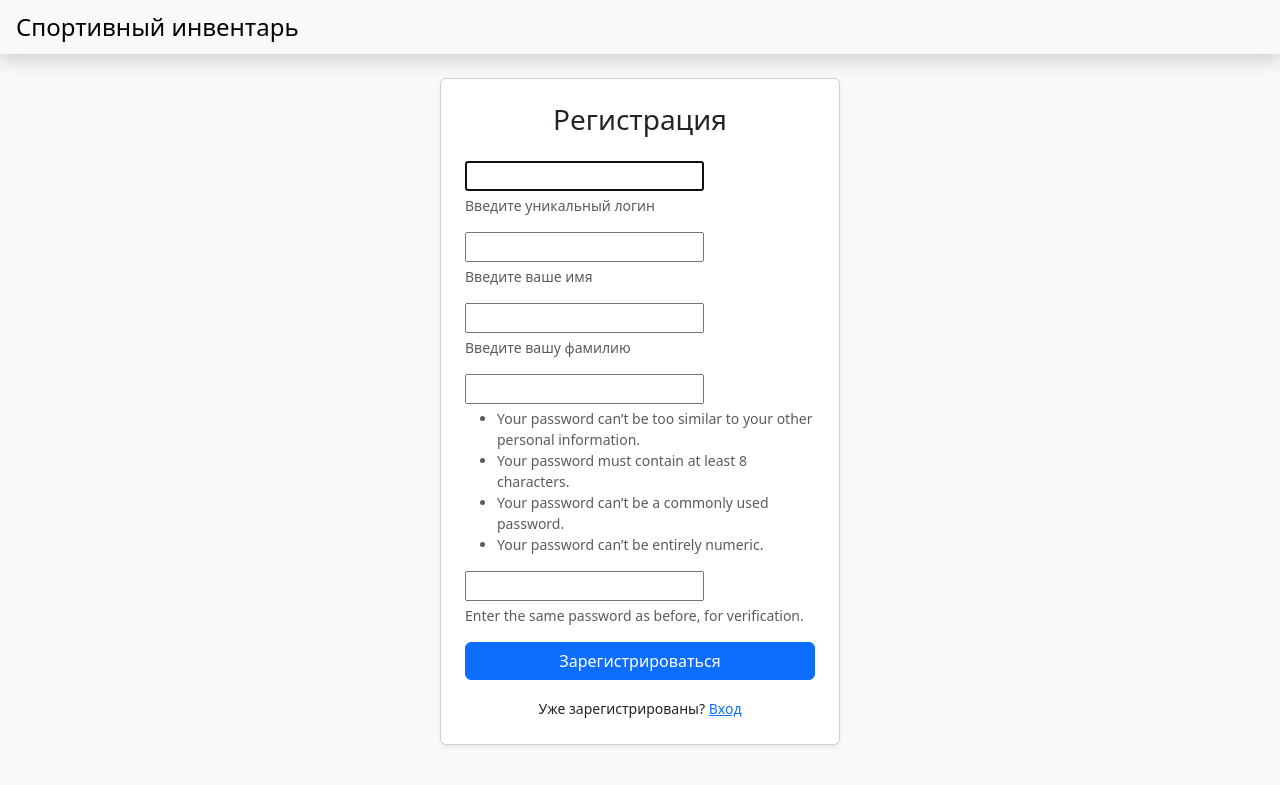
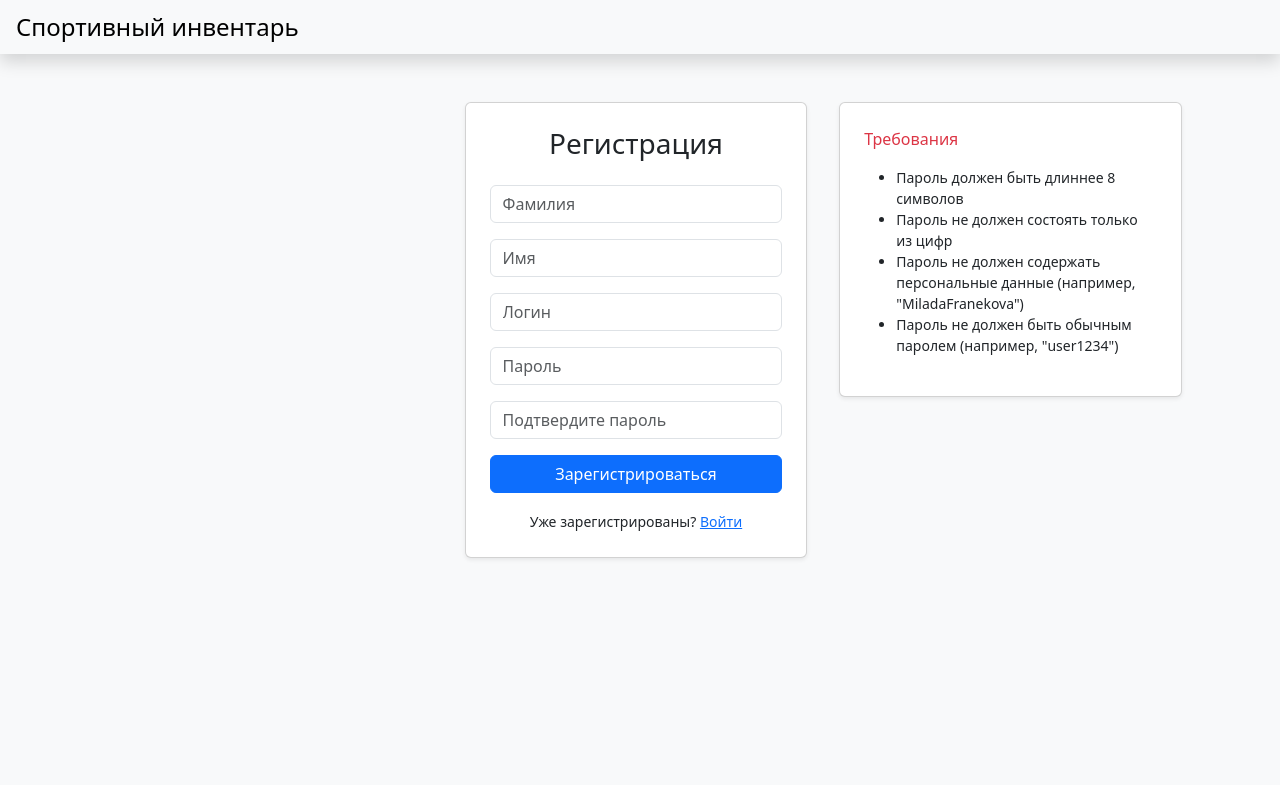
Before and after one commit to BetterLuckNextLife/sportinventory, a Django app: page /register/ in a window 1280 px wide. Shown: the top 785 px of the page. Run offline with Django 5.2, Linux system fonts and the light colour scheme; some libraries are stand-ins or nearby versions.

Commit message:
Обновлён дизайн некоторых страниц
Обновлены страницы: входа, регистрации, инвентаря, справки.

```diff
--- a/manager/templates/login.html
+++ b/manager/templates/login.html
@@ -17,7 +17,7 @@
             </div>
         </nav>
 
-        <div class="d-flex justify-content-center align-items-center align-self-center" style="margin-top: 10%;">
+        <div class="d-flex justify-content-center align-items-center align-self-center mt-5">
             <div class="card shadow-sm p-4" style="width: 400px;">
                 <h3 class="text-center mb-4">Войти</h3>
                 <form method="post">
--- a/manager/templates/register.html
+++ b/manager/templates/register.html
@@ -7,6 +7,11 @@
         <meta name="viewport" content="width=device-width, initial-scale=1.0">
         <title>Регистрация</title>
         <link href="https://cdn.jsdelivr.net/npm/bootstrap@5.3.0/dist/css/bootstrap.min.css" rel="stylesheet">
+        <style>
+            ::-webkit-scrollbar {
+                display: none;
+            }
+        </style>
     </head>
 
     <body class="bg-light">
@@ -17,48 +22,60 @@
             </div>
         </nav>
 
-        <div class="mt-4 container d-flex justify-content-center align-items-center">
-            <div class="card shadow-sm p-4" style="width: 400px;">
+        <!-- Контейнер -->
+        <div class="container d-flex flex-row mt-5 justify-content-center align-items-center">
+            <!-- Отступ -->
+            <div class="mx-3" style="width: 400px;"></div>
+
+            <!-- Форма регистрации -->
+            <div class="card mx-3 p-4 shadow-sm" style="width: 400px;">
                 <h3 class="text-center mb-4">Регистрация</h3>
                 <form method="post">
                     {% csrf_token %}
-
-                    <!-- Логин -->
+                    <!-- Фамилия -->
                     <div class="mb-3">
-                        {{ form.username }}
-                        <div class="form-text">{{ form.username.help_text }}</div>
+                        <input type="text" class="form-control" id="last_name" name="last_name" placeholder="Фамилия" required>
                     </div>
 
                     <!-- Имя -->
                     <div class="mb-3">
-                        {{ form.first_name }}
-                        <div class="form-text">{{ form.first_name.help_text }}</div>
+                        <input type="text" class="form-control" id="first_name" name="first_name" placeholder="Имя" required>
                     </div>
 
-                    <!-- Фамилия -->
+                    <!-- Логин -->
                     <div class="mb-3">
-                        {{ form.last_name }}
-                        <div class="form-text">{{ form.last_name.help_text }}</div>
+                        <input type="text" class="form-control" id="username" name="username" placeholder="Логин" required>
                     </div>
 
                     <!-- Пароль -->
-                    <div class="mb-3">
-                        {{ form.password1 }}
-                        <div class="form-text">{{ form.password1.help_text }}</div>
+                    <div class="mb-1">
+                        <input type="text" class="form-control" id="password1" name="password1" placeholder="Пароль" required>
                     </div>
 
                     <!-- Подтверждение пароля -->
-                    <div class="mb-3">
-                        {{ form.password2 }}
-                        <div class="form-text">{{ form.password2.help_text }}</div>
+                    <div class="my-3">
+                        <input type="text" class="form-control" id="password2" name="password2" placeholder="Подтвердите пароль" required>
                     </div>
 
                     <!-- Кнопка отправки -->
                     <button type="submit" class="btn btn-primary w-100">Зарегистрироваться</button>
                 </form>
                 <div class="text-center mt-3">
-                    <small>Уже зарегистрированы? <a href="{% url 'login' %}">Вход</a></small>
+                    <small>Уже зарегистрированы? <a href="{% url 'login' %}">Войти</a></small>
                 </div>
+            </div>
+
+            <!-- Требования к паролю -->
+            <div class="card mx-3 p-4 align-self-start shadow-sm" style="width: 400px;">
+                <p class="text-danger m-0">Требования</p>
+                <small>
+                    <ul class="text-dark text-start mt-3">
+                        <li>Пароль должен быть длиннее 8 символов</li>
+                        <li>Пароль не должен состоять только из цифр</li>
+                        <li>Пароль не должен содержать персональные данные (например, "MiladaFranekova")</li>
+                        <li>Пароль не должен быть обычным паролем (например, "user1234")</li>
+                    </ul>
+                </small>
             </div>
         </div>
 
```
Also changed, not shown: manager/templates/help.html (+5 -13 lines), manager/templates/inventory.html (+7 -7 lines), static/css_ed/custom.css (deleted, +0 -26 lines), static/css_custom/custom.css (added).
